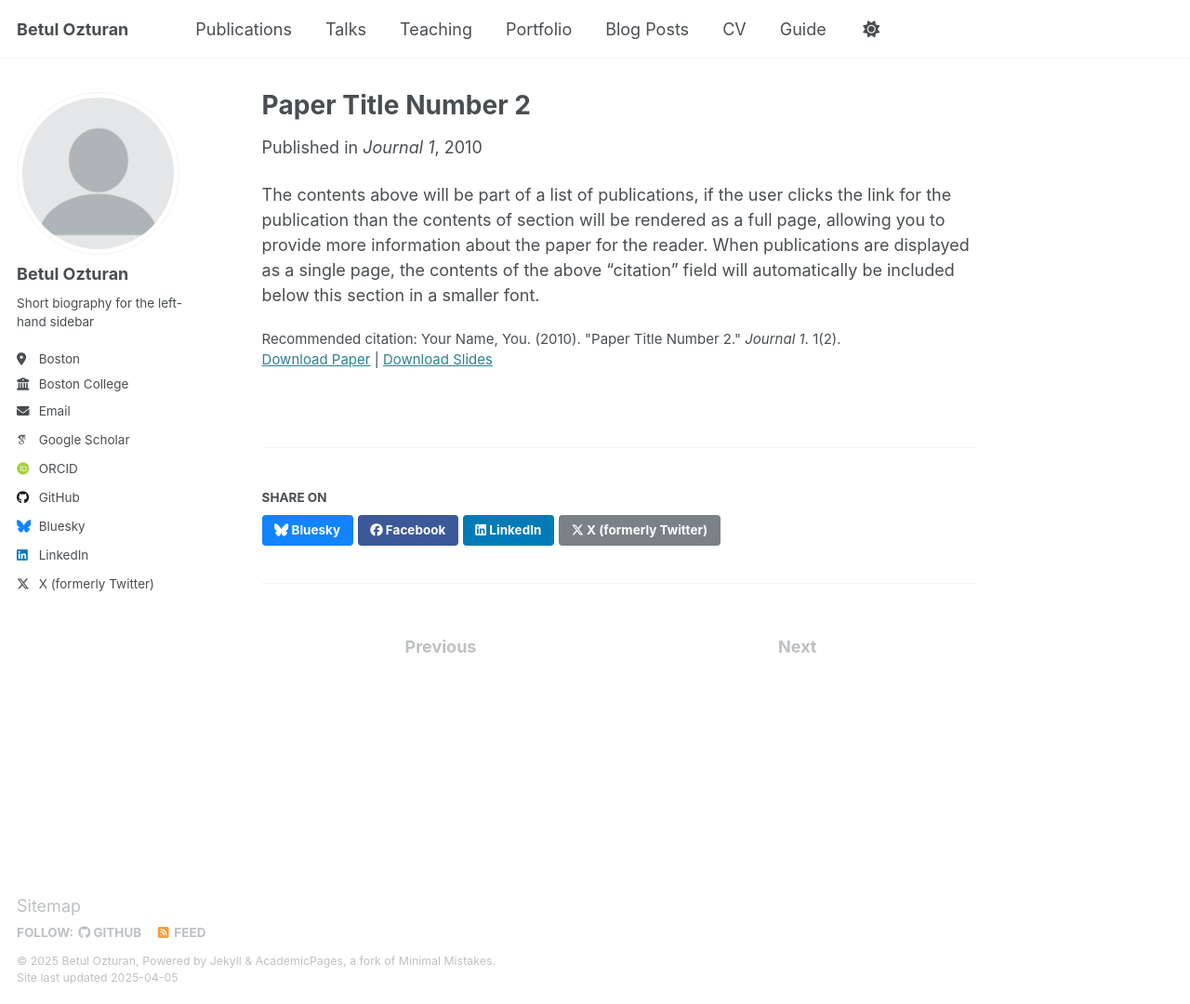
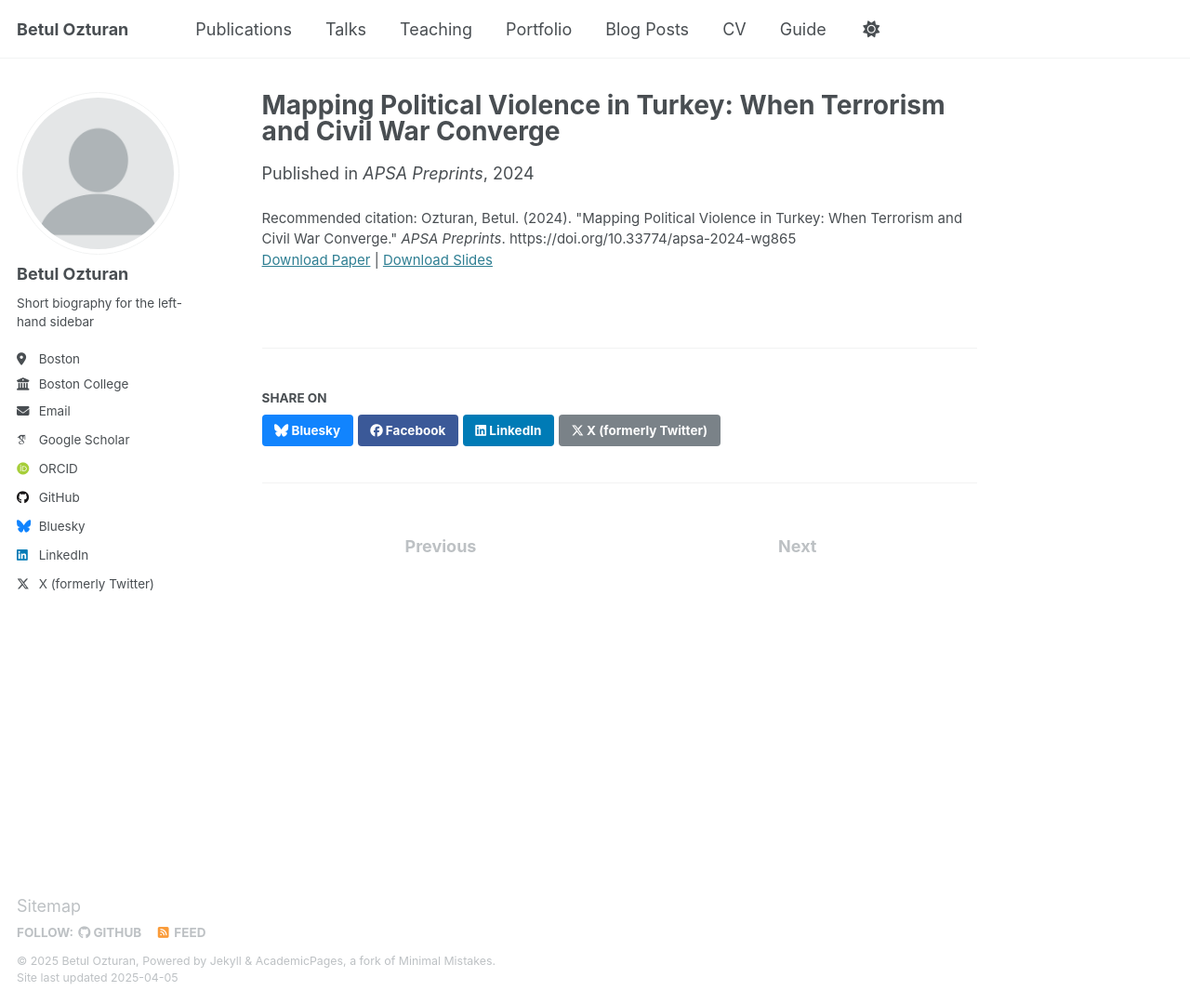
Before and after one commit to betulozturan/betulozturan.github.io, a Jekyll site: the page built from _publications/2010-10-01-paper-title-number-2.md, in a window 1280 px wide and 1080 px high. Shown: the whole window at 93% size. Built offline with Jekyll 4.4.1, drawn with Linux system fonts in a browser that asks for light colours; some web fonts are replaced.

Commit message:
Update 2010-10-01-paper-title-number-2.md

```diff
--- a/_publications/2010-10-01-paper-title-number-2.md
+++ b/_publications/2010-10-01-paper-title-number-2.md
@@ -1,14 +1,12 @@
 ---
-title: "Paper Title Number 2"
+title: "Mapping Political Violence in Turkey: When Terrorism and Civil War Converge"
 collection: publications
 category: manuscripts
-permalink: /publication/2010-10-01-paper-title-number-2
-excerpt: 'This paper is about the number 2. The number 3 is left for future work.'
-date: 2010-10-01
-venue: 'Journal 1'
-slidesurl: 'http://academicpages.github.io/files/slides2.pdf'
-paperurl: 'http://academicpages.github.io/files/paper2.pdf'
-citation: 'Your Name, You. (2010). &quot;Paper Title Number 2.&quot; <i>Journal 1</i>. 1(2).'
+permalink: /publication/2024-01-01-political-violence-turkey
+excerpt: 'This paper investigates the convergence between terrorism and civil war in Turkey using merged event datasets and spatial-temporal analysis.'
+date: 2024-01-01
+venue: 'APSA Preprints'
+slidesurl: 'http://academicpages.github.io/files/slides_political_violence_turkey.pdf'
+paperurl: 'https://doi.org/10.33774/apsa-2024-wg865'
+citation: 'Ozturan, Betul. (2024). "Mapping Political Violence in Turkey: When Terrorism and Civil War Converge." <i>APSA Preprints</i>. https://doi.org/10.33774/apsa-2024-wg865'
 ---
-
-The contents above will be part of a list of publications, if the user clicks the link for the publication than the contents of section will be rendered as a full page, allowing you to provide more information about the paper for the reader. When publications are displayed as a single page, the contents of the above "citation" field will automatically be included below this section in a smaller font.
```
